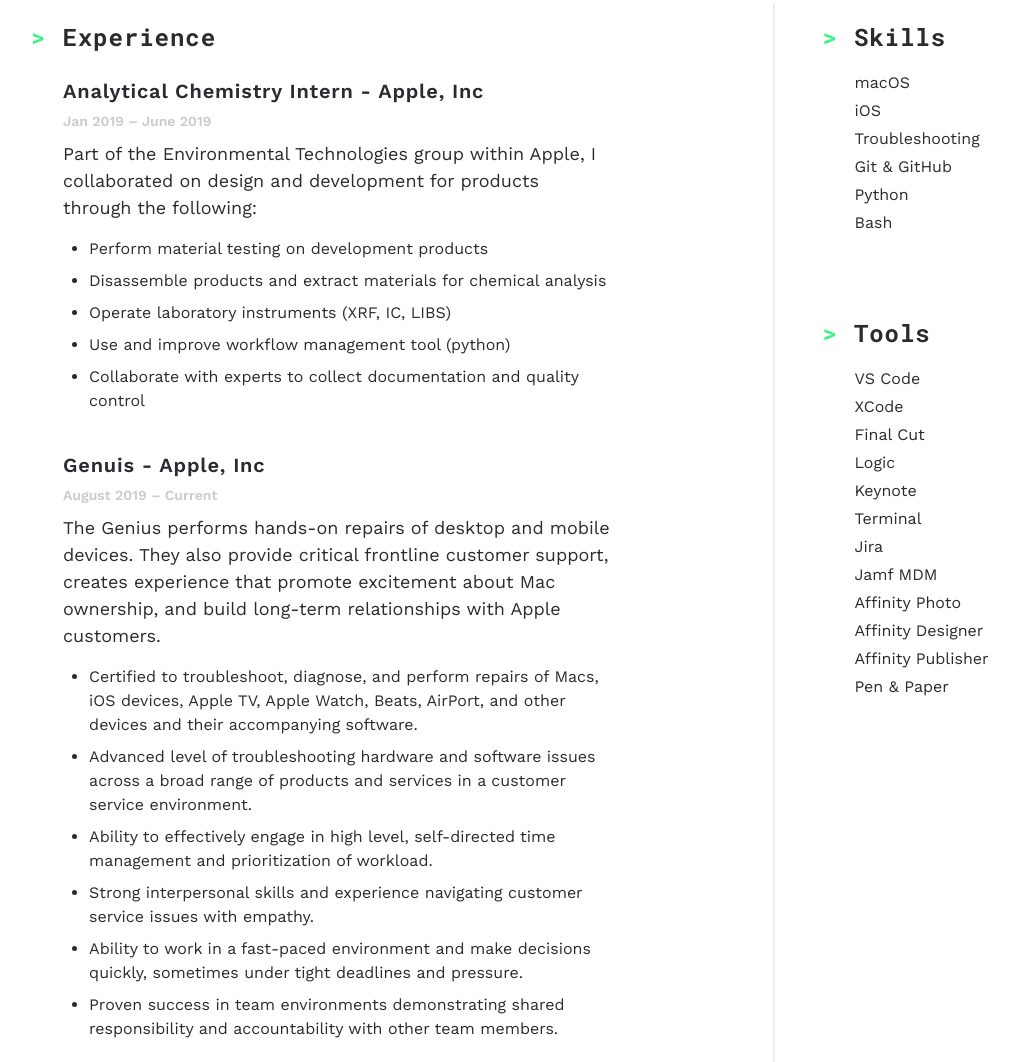
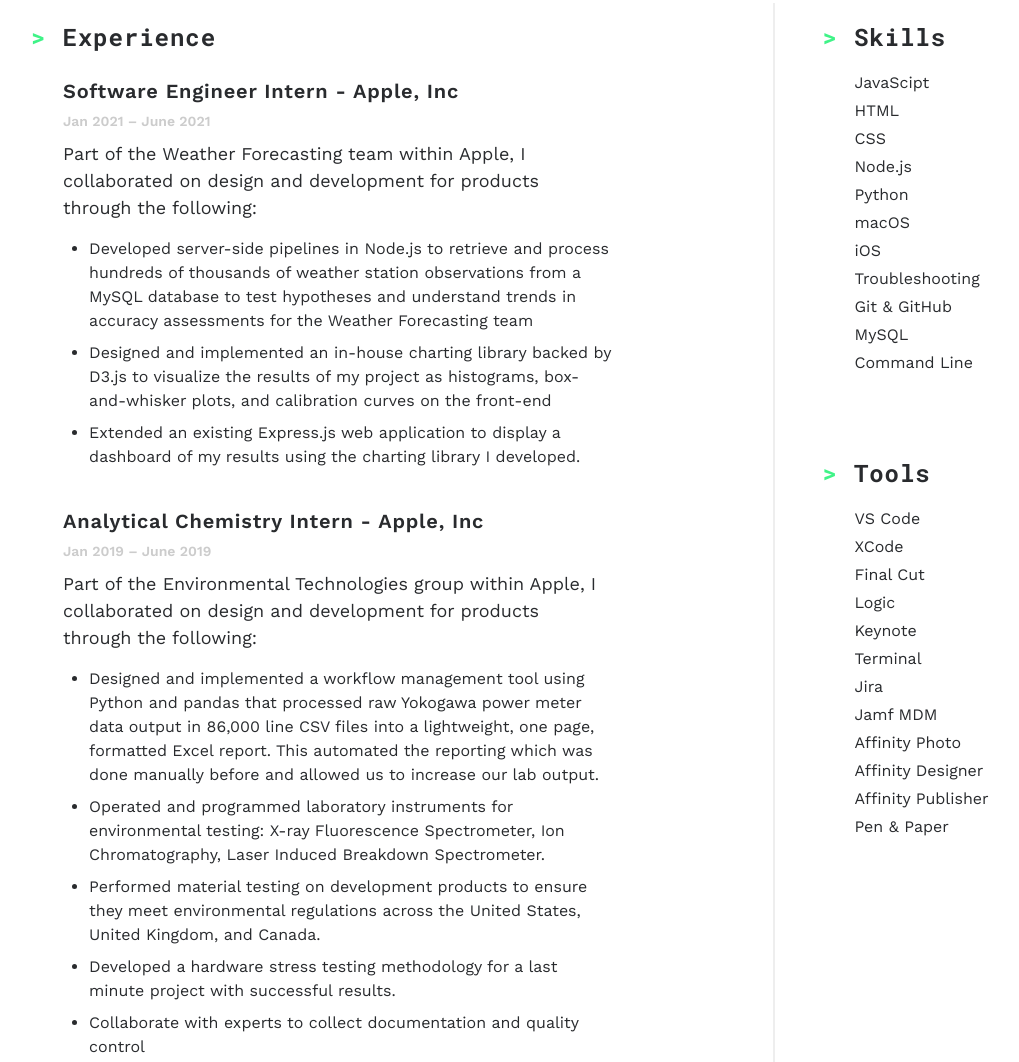
Before and after one commit to FranciscoSerrano/ciscoserrano, a Gatsby site: page / in a window 1280 px wide. Shown: the part 600-1662 px from the top of the page, without its empty margins (97-1116 px from the left). Built offline with nearby package versions, Linux system fonts and the light colour scheme; Gatsby itself is replaced by a stand-in of ours.

Commit message:
updated with new stuff

```diff
--- a/src/components/resume/resume.js
+++ b/src/components/resume/resume.js
@@ -43,15 +43,25 @@ export default class resume extends Component {
       <Resume className="container">
         <LeftColumn>
           <Experience sectionTitle="Experience">
+          <ExperienceItem
+              title="Software Engineer Intern - Apple, Inc"
+              subTitle="Jan 2021 – June 2021"
+              description="Part of the Weather Forecasting team within Apple, I collaborated on design and development for products through the following:"
+            >
+              <li>Developed server-side pipelines in Node.js to retrieve and process hundreds of thousands of weather station observations from a MySQL database to test hypotheses and understand trends in accuracy assessments for the Weather Forecasting team</li>
+              <li>Designed and implemented an in-house charting library backed by D3.js to visualize the results of my project as histograms, box-and-whisker plots, and calibration curves on the front-end</li>
+              <li>Extended an existing Express.js web application to display a dashboard of my results using the charting library I developed.</li>
+            </ExperienceItem>
+
             <ExperienceItem
               title="Analytical Chemistry Intern - Apple, Inc"
               subTitle="Jan 2019 – June 2019"
               description="Part of the Environmental Technologies group within Apple, I collaborated on design and development for products through the following:"
             >
-              <li>Perform material testing on development products</li>
-              <li>Disassemble products and extract materials for chemical analysis</li>
-              <li>Operate laboratory instruments (XRF, IC, LIBS)</li>
-              <li>Use and improve workflow management tool (python)</li>
+              <li>Designed and implemented a workflow management tool using Python and pandas that processed raw Yokogawa power meter data output in 86,000 line CSV files into a lightweight, one page, formatted Excel report. This automated the reporting which was done manually before and allowed us to increase our lab output.</li>
+              <li>Operated and programmed laboratory instruments for environmental testing: X-ray Fluorescence Spectrometer, Ion Chromatography, Laser Induced Breakdown Spectrometer.</li>
+              <li>Performed material testing on development products to ensure they meet environmental regulations across the United States, United Kingdom, and Canada.</li>
+              <li>Developed a hardware stress testing methodology for a last minute project with successful results.</li>
               <li>Collaborate with experts to collect documentation and quality control</li>
             </ExperienceItem>
 
@@ -60,12 +70,12 @@ export default class resume extends Component {
               subTitle="August 2019 – Current"
               description="The Genius performs hands-on repairs of desktop and mobile devices. They also provide critical frontline customer support, creates experience that promote excitement about Mac ownership, and build long-term relationships with Apple customers."
             >
-              <li>Certified to troubleshoot, diagnose, and perform repairs of Macs, iOS devices, Apple TV, Apple Watch, Beats, AirPort, and other devices and their accompanying software.</li>
-              <li>Advanced level of troubleshooting hardware and software issues across a broad range of products and services in a customer service environment.</li>
+              <li>Wrote a stress testing script using Python and Beautiful Soup to replicate intermittent shut down issues that customers say happen during heavy use of their computers. The script allowed for multitasking on the floor, increasing our appointment on-time percentage at the Genius Bar.</li>
+              <li>Submitted detailed bug reports to IS&T for our internal retail applications such as Mobile Genius and Concierge to improve the customer experience on the floor.</li>
               <li>Ability to effectively engage in high level, self-directed time management and prioritization of workload.</li>
               <li>Strong interpersonal skills and experience navigating customer service issues with empathy.</li>
               <li>Ability to work in a fast-paced environment and make decisions quickly, sometimes under tight deadlines and pressure.</li>
-              <li>Proven success in team environments demonstrating shared responsibility and accountability with other team members.</li>
+              <li>Authored technical training documentation for the Genius Bar used by three stores in the market.</li>
             </ExperienceItem>
 
           <ExperienceItem
@@ -121,12 +131,17 @@ export default class resume extends Component {
 
         <RightColumn>
           <List sectionTitle="Skills">
+            <ListItem text="JavaScipt" />
+            <ListItem text="HTML" />
+            <ListItem text="CSS" />
+            <ListItem text="Node.js" />
+            <ListItem text="Python" />
             <ListItem text="macOS" />
             <ListItem text="iOS" />
             <ListItem text="Troubleshooting" />
             <ListItem text="Git & GitHub" />
-            <ListItem text="Python" />
-            <ListItem text="Bash" />
+            <ListItem text="MySQL" />
+            <ListItem text="Command Line" />
           </List>
           <List sectionTitle="Tools">
             <ListItem text="VS Code" />
```
